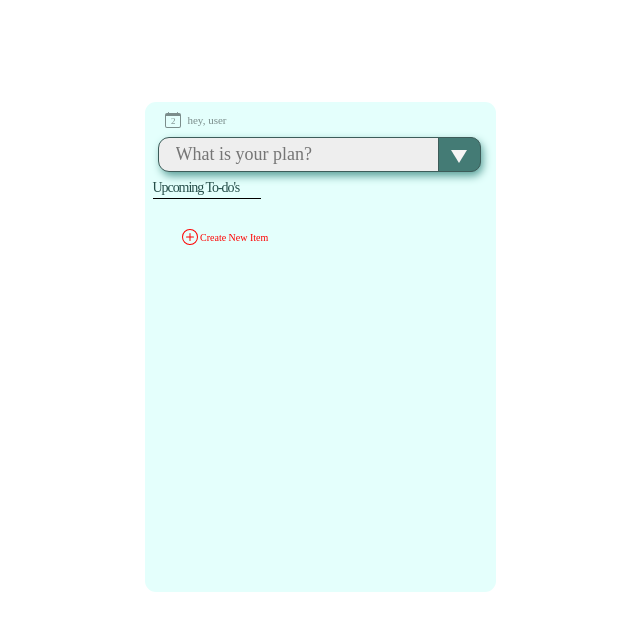
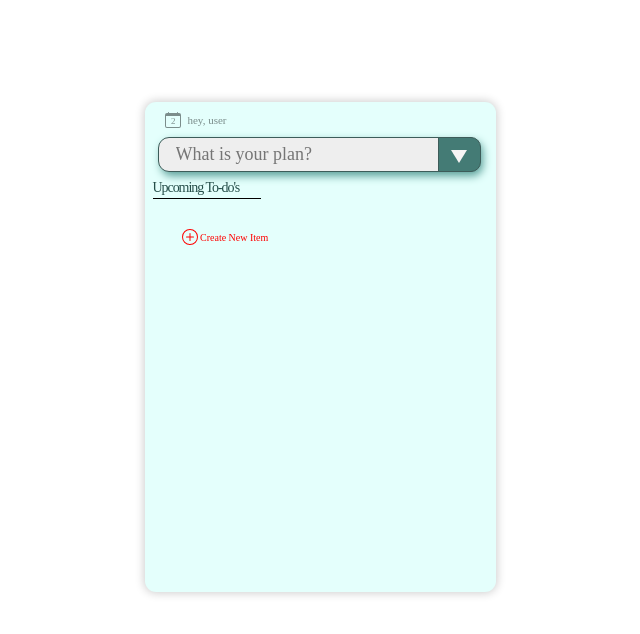
Before and after one commit to osinkel/Todo-list, a plain HTML site: page todo-list/index.html in a window 1280 px wide. Shown: the whole page, without its empty margins (320-960 px from the left). Drawn offline with Linux system fonts and the light colour scheme.

Commit message:
add content shadow

```diff
--- a/todo-list/main.css
+++ b/todo-list/main.css
@@ -11,6 +11,7 @@
 	height: 490px;
 	background: #E4FFFC;
 	border-radius: 11px;
+	box-shadow: 0 0 10px 1px rgba(0,0,0,0.2);
 }
 
 #new-task-form{
```
